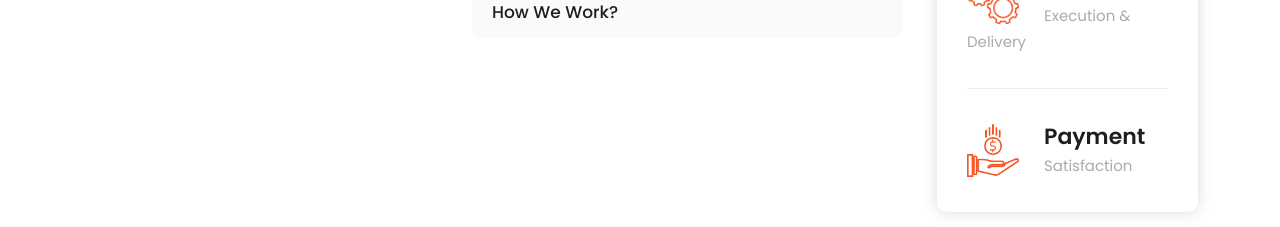
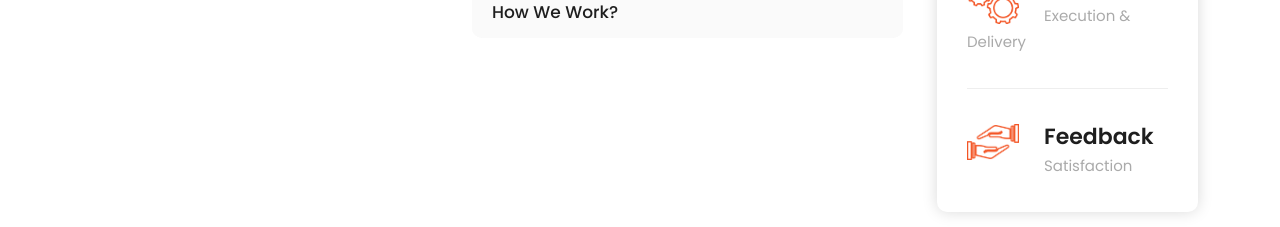
Before and after one commit to rhozie/ymaelectric, a plain HTML site: page index.html in a window 1280 px wide. Shown: the part 1540-1767 px from the top of the page. Drawn offline with nearby package versions, Linux system fonts and the light colour scheme; some packages are replaced by stand-ins of ours; a script that the page names is missing.

Commit message:
9/3/2025

```diff
--- a/index.html
+++ b/index.html
@@ -173,8 +173,8 @@
                 <h4>Execution<br><span>Execution & Delivery</span></h4>
               </li>
               <li>
-                <img src="assets/images/info-icon-04.png" alt="" style="max-width: 52px;">
-                <h4>Payment<br><span>Satisfaction</span></h4>
+                <img src="assets/images/info-icons-04.png" alt="" style="max-width: 52px;">
+                <h4>Feedback<br><span>Satisfaction</span></h4>
               </li>
             </ul>
           </div>
```
Also changed, not shown: assets/images/info-icon-04.png (deleted), assets/images/info-icons-04.png (added).
